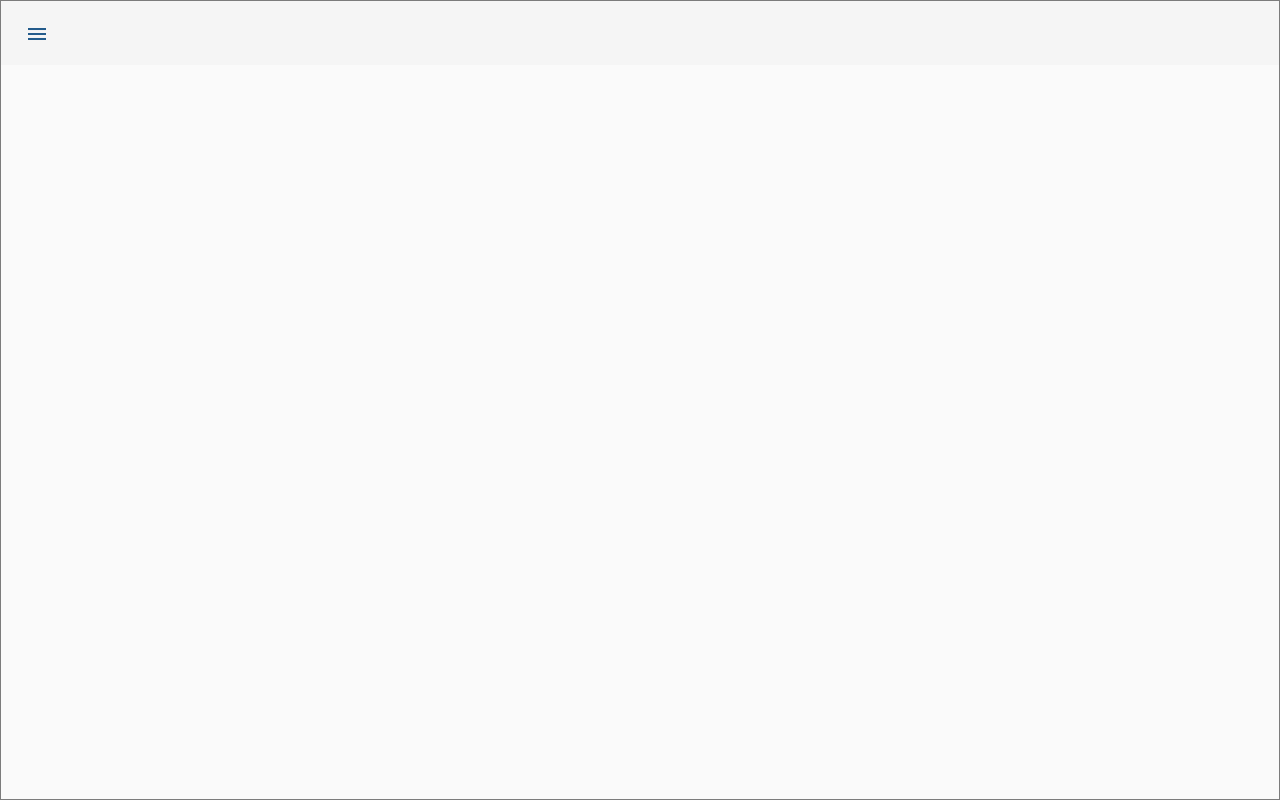
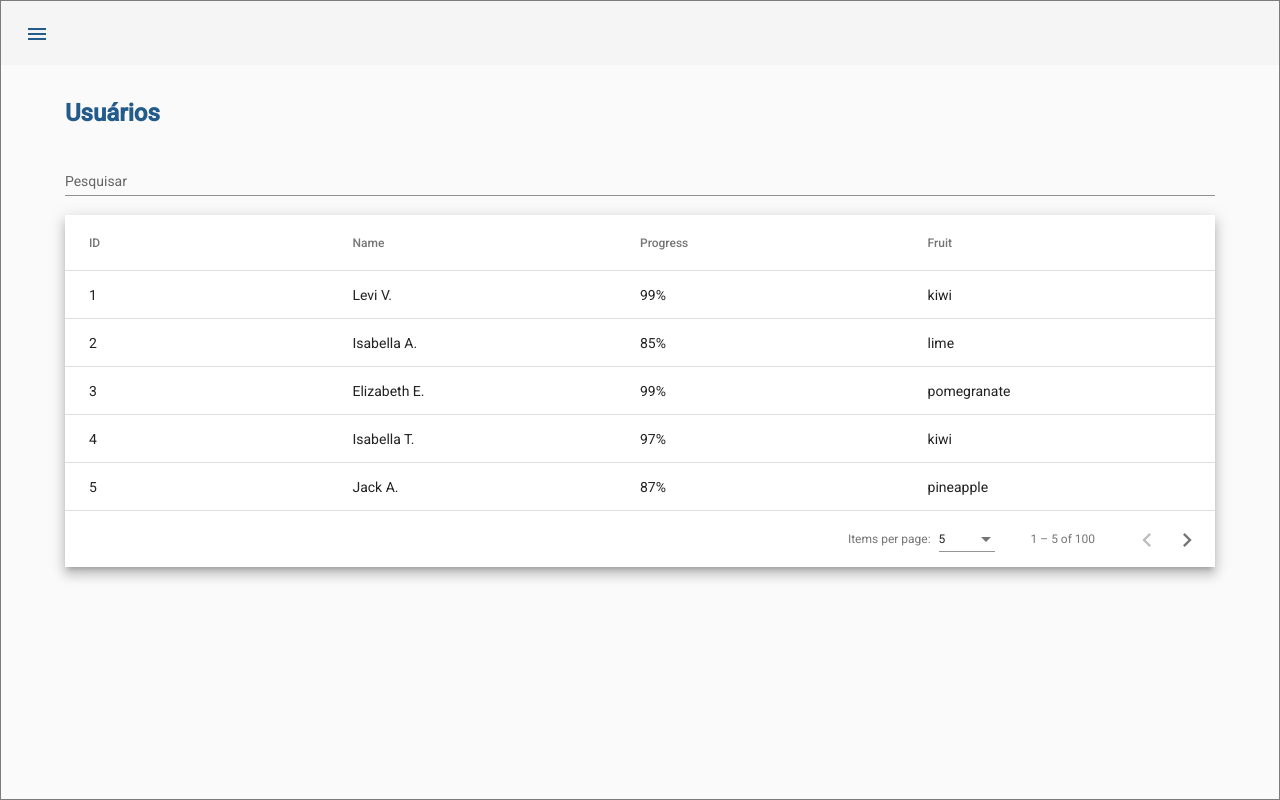
Before and after one commit to camilarqf/sgb-frontend, an Angular app: page /usuarios in a window 1280 px wide. Built offline with nearby package versions, Linux system fonts and the light colour scheme.

Commit message:
feat: adiciona model usuario

```diff
--- a/src/app/components/sidenav/sidenav.component.html
+++ b/src/app/components/sidenav/sidenav.component.html
@@ -36,4 +36,5 @@
       </a>
     </mat-nav-list>
   </mat-drawer>
+  <router-outlet></router-outlet>
 </mat-drawer-container>
--- a/src/app/components/usuario/usuario-list/usuario-list.component.css
+++ b/src/app/components/usuario/usuario-list/usuario-list.component.css
@@ -0,0 +1,23 @@
+.container{
+  width: 90%;
+  margin: auto;
+}
+
+table {
+  width: 100%;
+}
+
+.mat-form-field {
+  font-size: 14px;
+  width: 100%;
+}
+
+td, th {
+  width: 25%;
+}
+
+h1{
+  margin-top: 2rem;
+  color: #235b8b;
+  font-weight: 600;
+}
--- a/src/app/components/usuario/usuario-list/usuario-list.component.html
+++ b/src/app/components/usuario/usuario-list/usuario-list.component.html
@@ -1 +1,55 @@
-<p>usuario-list works!</p>
+<div class="container">
+  <h1>Usuários</h1>
+  <mat-form-field appearance="standard">
+    <mat-label>Pesquisar</mat-label>
+    <input
+      matInput
+      (keyup)="applyFilter($event)"
+      placeholder="Ex. Fulano"
+      #input
+    />
+  </mat-form-field>
+
+  <div class="mat-elevation-z8">
+    <table mat-table [dataSource]="dataSource" matSort>
+      <!-- ID Column -->
+      <ng-container matColumnDef="id">
+        <th mat-header-cell *matHeaderCellDef mat-sort-header>ID</th>
+        <td mat-cell *matCellDef="let row">{{ row.id }}</td>
+      </ng-container>
+
+      <!-- Progress Column -->
+      <ng-container matColumnDef="progress">
+        <th mat-header-cell *matHeaderCellDef mat-sort-header>Progress</th>
+        <td mat-cell *matCellDef="let row">{{ row.progress }}%</td>
+      </ng-container>
+
+      <!-- Name Column -->
+      <ng-container matColumnDef="name">
+        <th mat-header-cell *matHeaderCellDef mat-sort-header>Name</th>
+        <td mat-cell *matCellDef="let row">{{ row.name }}</td>
+      </ng-container>
+
+      <!-- Fruit Column -->
+      <ng-container matColumnDef="fruit">
+        <th mat-header-cell *matHeaderCellDef mat-sort-header>Fruit</th>
+        <td mat-cell *matCellDef="let row">{{ row.fruit }}</td>
+      </ng-container>
+
+      <tr mat-header-row *matHeaderRowDef="displayedColumns"></tr>
+      <tr mat-row *matRowDef="let row; columns: displayedColumns"></tr>
+
+      <!-- Row shown when there is no matching data. -->
+      <tr class="mat-row" *matNoDataRow>
+        <td class="mat-cell" colspan="4">
+          No data matching the filter "{{ input.value }}"
+        </td>
+      </tr>
+    </table>
+
+    <mat-paginator
+      [pageSizeOptions]="[5, 10, 25, 100]"
+      aria-label="Select page of users"
+    ></mat-paginator>
+  </div>
+</div>
--- a/src/app/components/usuario/usuario-list/usuario-list.component.ts
+++ b/src/app/components/usuario/usuario-list/usuario-list.component.ts
@@ -1,15 +1,91 @@
-import { Component, OnInit } from '@angular/core';
+import { Component, OnInit, ViewChild } from '@angular/core';
+import { MatPaginator } from '@angular/material/paginator';
+import { MatSort } from '@angular/material/sort';
+import { MatTableDataSource } from '@angular/material/table';
+export interface UserData {
+  id: string;
+  name: string;
+  progress: string;
+  fruit: string;
+}
 
+/** Constants used to fill up our data base. */
+const FRUITS: string[] = [
+  'blueberry',
+  'lychee',
+  'kiwi',
+  'mango',
+  'peach',
+  'lime',
+  'pomegranate',
+  'pineapple',
+];
+const NAMES: string[] = [
+  'Maia',
+  'Asher',
+  'Olivia',
+  'Atticus',
+  'Amelia',
+  'Jack',
+  'Charlotte',
+  'Theodore',
+  'Isla',
+  'Oliver',
+  'Isabella',
+  'Jasper',
+  'Cora',
+  'Levi',
+  'Violet',
+  'Arthur',
+  'Mia',
+  'Thomas',
+  'Elizabeth',
+];
 @Component({
   selector: 'app-usuario-list',
   templateUrl: './usuario-list.component.html',
   styleUrls: ['./usuario-list.component.css']
 })
 export class UsuarioListComponent implements OnInit {
+  displayedColumns: string[] = ['id', 'name', 'progress', 'fruit'];
+  dataSource: MatTableDataSource<UserData>;
 
-  constructor() { }
+  @ViewChild(MatPaginator) paginator: MatPaginator;
+  @ViewChild(MatSort) sort: MatSort;
+  constructor() {
+    const users = Array.from({length: 100}, (_, k) => createNewUser(k + 1));
 
+    // Assign the data to the data source for the table to render
+    this.dataSource = new MatTableDataSource(users);
+  }
+  ngAfterViewInit() {
+    this.dataSource.paginator = this.paginator;
+    this.dataSource.sort = this.sort;
+  }
+
+  applyFilter(event: Event) {
+    const filterValue = (event.target as HTMLInputElement).value;
+    this.dataSource.filter = filterValue.trim().toLowerCase();
+
+    if (this.dataSource.paginator) {
+      this.dataSource.paginator.firstPage();
+    }
+  }
   ngOnInit(): void {
   }
 
 }
+function createNewUser(id: number): UserData {
+  const name =
+    NAMES[Math.round(Math.random() * (NAMES.length - 1))] +
+    ' ' +
+    NAMES[Math.round(Math.random() * (NAMES.length - 1))].charAt(0) +
+    '.';
+
+  return {
+    id: id.toString(),
+    name: name,
+    progress: Math.round(Math.random() * 100).toString(),
+    fruit: FRUITS[Math.round(Math.random() * (FRUITS.length - 1))],
+  };
+}
```
Also changed, not shown: src/app/app.module.ts (+9 -4 lines), src/app/models/usuario.ts (added, +12 -0 lines).
